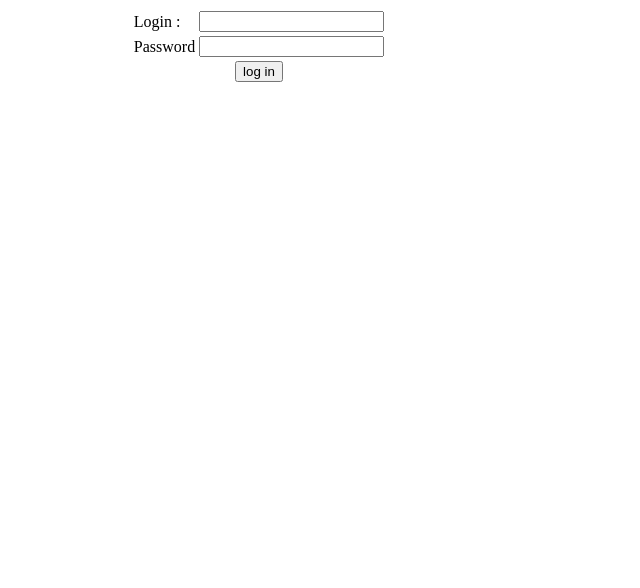
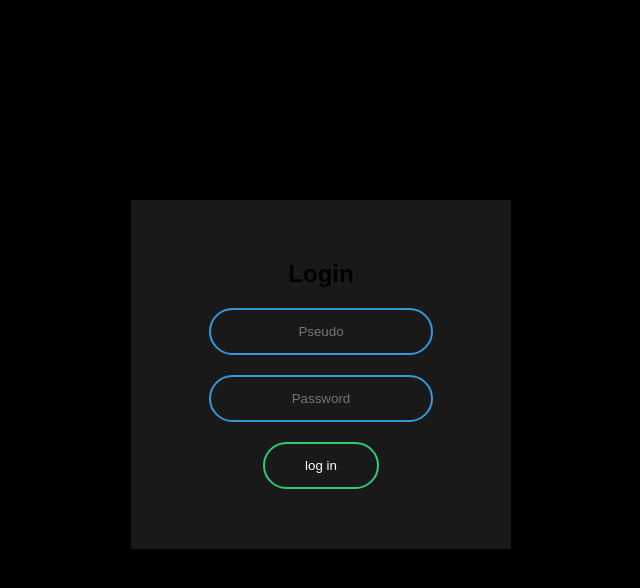
Before and after one commit to Arecin0L/Pierre, a PHP site: page /page-connexion_php/login.html in a window 1280 px wide. Shown: the top 588 px of the page, without its empty margins (381-1021 px from the left). Run offline with PHP 8.4, Linux system fonts and the light colour scheme.

Commit message:
on s'en sort bien

```diff
--- a/jardinage.html
+++ b/jardinage.html
@@ -35,7 +35,7 @@
                             class="fa fa-search"></i></a></button>
             </div>
             <div class="spal">
-                <a class="si" href="">Se connecter</a>
+                <a class="si" href="./page-connexion_php/login.html">Se connecter</a>
                 <a class="p" href="">Panier</a>
 
                 <a class="ap" href="">A propos</a>
--- a/loisir.html
+++ b/loisir.html
@@ -30,7 +30,7 @@
                             class="fa fa-search"></i></a></button>
             </div>
             <div class="spal">
-                <a class="si" href="">Se connecter</a>
+                <a class="si" href="./page-connexion_php/login.html">Se connecter</a>
                 <a class="p" href="">Panier</a>
 
                 <a class="ap" href="">A propos</a>
--- /dev/null
+++ b/page-connexion_php/footer.php
@@ -0,0 +1,2 @@
+</body>
+</html>
--- a/page-connexion_php/login.html
+++ b/page-connexion_php/login.html
@@ -1,26 +1,90 @@
 <!DOCTYPE html>
 <html lang="en">
+
 <head>
-    <meta charset="UTF-8">
-    <meta http-equiv="X-UA-Compatible" content="IE=edge">
-    <meta name="viewport" content="width=device-width, initial-scale=1.0">
-    <title>Document</title>
+  <meta charset="UTF-8">
+  <meta http-equiv="X-UA-Compatible" content="IE=edge">
+  <meta name="viewport" content="width=device-width, initial-scale=1.0">
+  <title>Document</title>
 </head>
+
 <body>
-    <form action="./login.php" method="post">
-        <table align="center" border="0">
-            <tr>
-              <td>Login :</td>
-              <td><input type="text" name="login" maxlength="250"></td>
-            </tr>
-            <tr>
-              <td>Password</td>
-              <td><input type="password"name="pass" maxlength="10"></td>
-            </tr>
-            <tr>
-              <td colspan="2" align="center"><input type="submit" value="log in"></td>
-            </tr>
-          </table>
-    </form>
+  <form action="./login.php" class="box" method="post">
+    <h2>Login</h2>
+    <input type="text" name="login" placeholder="Pseudo" maxlength="250">
+    <input type="password" placeholder="Password" name="pass" maxlength="10">
+    <input type="submit" value="log in">
+  </form>
+
+
+  <style>
+    body {
+      margin: 0;
+      padding: 0;
+      font-family: sans-serif;
+      background: #000;
+    }
+
+    .box {
+      width: 300px;
+      padding: 40px;
+      position: absolute;
+      top: 25%;
+      left: 40%;
+      transform: translate(-50% -50%);
+      background: #191919;
+      text-align: center;
+    }
+
+    .box h1 {
+      color: white;
+      text-transform: uppercase;
+      font-weight: 500;
+    }
+
+    .box input[type="text"],
+    .box input[type="password"] {
+      border: 0;
+      background: none;
+      display: block;
+      margin: 20px auto;
+      text-align: center;
+      border: 2px solid #3498db;
+      padding: 14px 10px;
+      width: 200px;
+      outline: none;
+      color: white;
+      border-radius: 24px;
+      transition: 0.25s;
+    }
+
+    .box input[type="text"]:focus,
+    .box input[type="password"]:focus {
+      width: 280px;
+      border-color: #2ecc71;
+
+    }
+
+    .box input[type="submit"] {
+      border: 0;
+      background: none;
+      display: block;
+      margin: 20px auto;
+      text-align: center;
+      border: 2px solid #2ecc71;
+      padding: 14px 40px;
+      outline: none;
+      color: white;
+      border-radius: 24px;
+      transition: 0.25s;
+      cursor: pointer;
+    }
+
+    .box input[type="submit"]:hover {
+      background: #2ecc71;
+    }
+  </style>
+
 </body>
+
 </html>
```
Also changed, not shown: page-connexion_php/header.php (+13 -1 lines).
